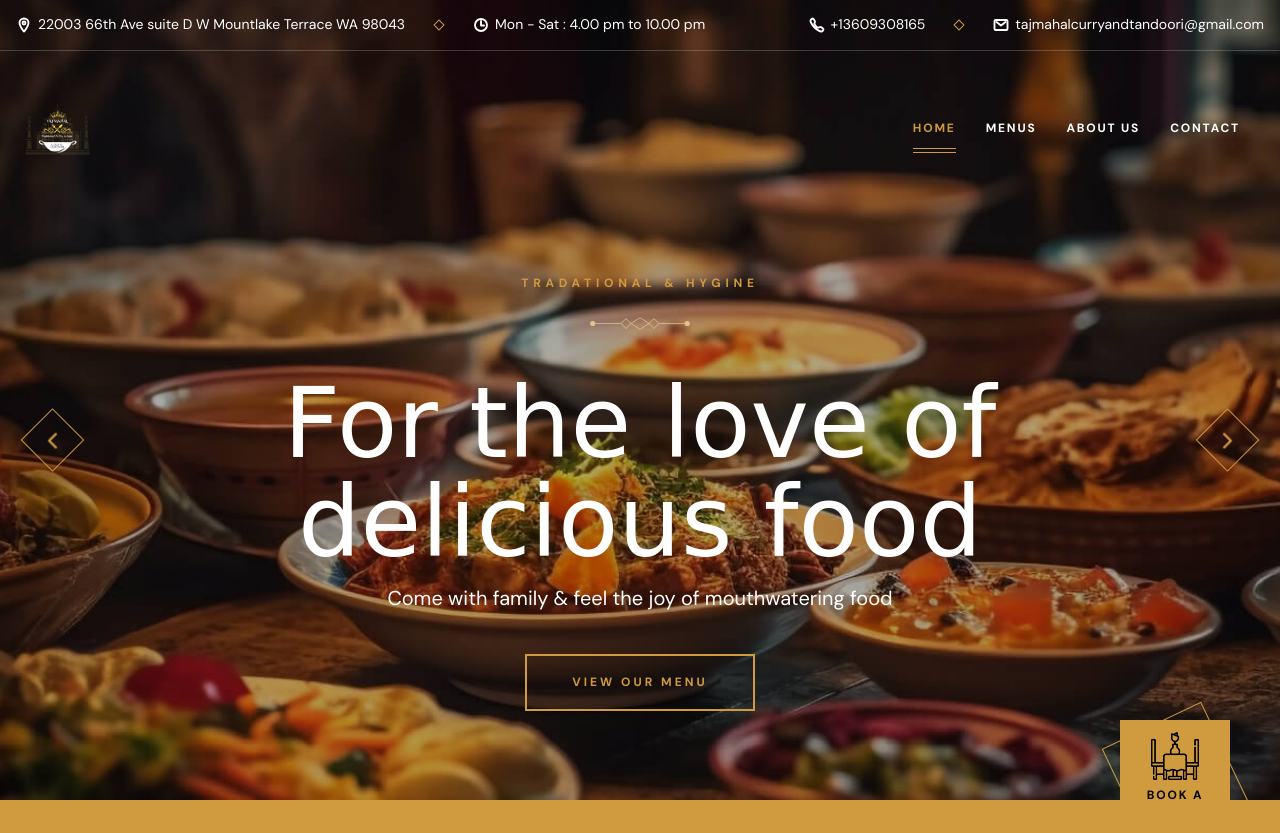
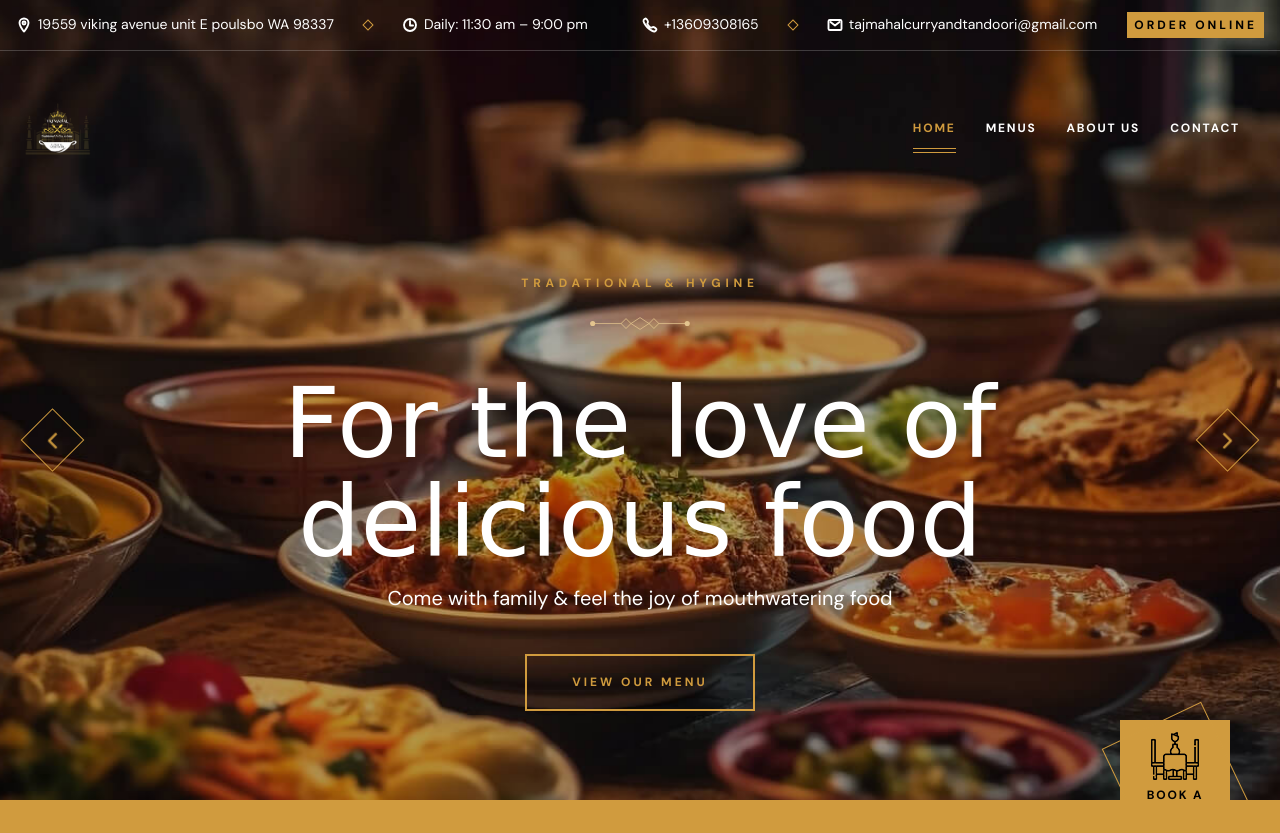
Before and after one commit to sardarwaseemjaved/tajmahalcuisine, a plain HTML site: page index.html in a window 1280 px wide. Shown: the top 833 px of the page. Drawn offline with nearby package versions, Linux system fonts and the light colour scheme; a web font is replaced by a local one.

Commit message:
Online ordering feature added

```diff
--- a/assets/css/style.css
+++ b/assets/css/style.css
@@ -395,6 +395,23 @@ body.nav-active {
   z-index: 1;
 }
 
+.btn-small {
+  padding: 3px 5px;
+  line-height: normal;
+  white-space: nowrap;
+  width: 100%;
+  text-align: center;
+  transform: scaleX(1);
+}
+
+.order-btn-navbar {
+  display: block !important;
+  width: 100% !important;
+  margin-inline-start: auto;
+  margin-inline-end: auto;
+  margin-bottom: 20px;
+}
+
 .btn::before {
   content: "";
   position: absolute;
@@ -2250,7 +2267,6 @@ textarea.input-field {
   }
 
 
-
   /**
    * TOPBAR
    */
--- a/index.html
+++ b/index.html
@@ -68,7 +68,7 @@
         </div>
 
         <span class="span">
-          22003 66th Ave suite D W Mountlake Terrace WA 98043
+          19559 viking avenue unit E poulsbo WA 98337
         </span>
       </address>
 
@@ -79,7 +79,7 @@
           <ion-icon name="time-outline" aria-hidden="true"></ion-icon>
         </div>
 
-        <span class="span">Mon - Sat : 4.00 pm to 10.00 pm</span>
+        <span class="span">Daily: 11:30 am – 9:00 pm</span>
       </div>
 
       <a href="tel:+13609308165" class="topbar-item link">
@@ -98,6 +98,11 @@
         </div>
 
         <span class="span">tajmahalcurryandtandoori@gmail.com</span>
+      </a>
+
+      <a target="_blank" href="https://www.clover.com/online-ordering/ABBXYD92FQMF1"
+        class="topbar-item link btn btn-small btn-secondary text">
+        Order Online
       </a>
 
     </div>
@@ -175,13 +180,17 @@
         </ul>
 
         <div class="text-center">
+          <a target="_blank" href="https://www.clover.com/online-ordering/ABBXYD92FQMF1"
+            class="btn btn-small btn-secondary text order-btn-navbar">
+            Order Online
+          </a>
           <p class="headline-1 navbar-title">Visit Us</p>
 
           <address class="body-4">
-            22003 66th Ave suite D W Mountlake Terrace WA 98043
+            19559 viking avenue unit E poulsbo WA 98337
           </address>
 
-          <p class="body-4 navbar-text">Mon - Sat : 4.00 pm to 10.00 pm</p>
+          <p class="body-4 navbar-text">Daily: 11:30 am – 9:00 pm</p>
 
           <a href="mailto:tajmahalcurryandtandoori@gmail.com"
             class="body-4 sidebar-link">tajmahalcurryandtandoori@gmail.com</a>
@@ -314,7 +323,7 @@
           <ion-icon name="chevron-forward"></ion-icon>
         </button>
 
-        <a href="#" class="hero-btn has-after">
+        <a target="_blank" href="https://www.clover.com/online-ordering/ABBXYD92FQMF1" class="hero-btn has-after">
           <img src="./assets/images/hero-icon.png" width="48" height="48" alt="booking icon">
 
           <span class="label-2 text-center span">Book A Table</span>
@@ -964,7 +973,7 @@
               </a>
 
               <address class="body-4">
-                22003 66th Ave suite D W Mountlake Terrace WA 98043
+                19559 viking avenue unit E poulsbo WA 98337
               </address>
 
               <a href="mailto:tajmahalcurryandtandoori@gmail.com"
@@ -973,7 +982,7 @@
               <a href="tel:+13609308165" class="body-4 contact-link">Booking Request : +13609308165</a>
 
               <p class="body-4">
-                Mon - Sat : 4.00 pm to 10.00 pm
+                Daily: 11:30 am – 9:00 pm
               </p>
 
               <div class="wrapper">
```
Also changed, not shown: menu.html (+19 -10 lines).
